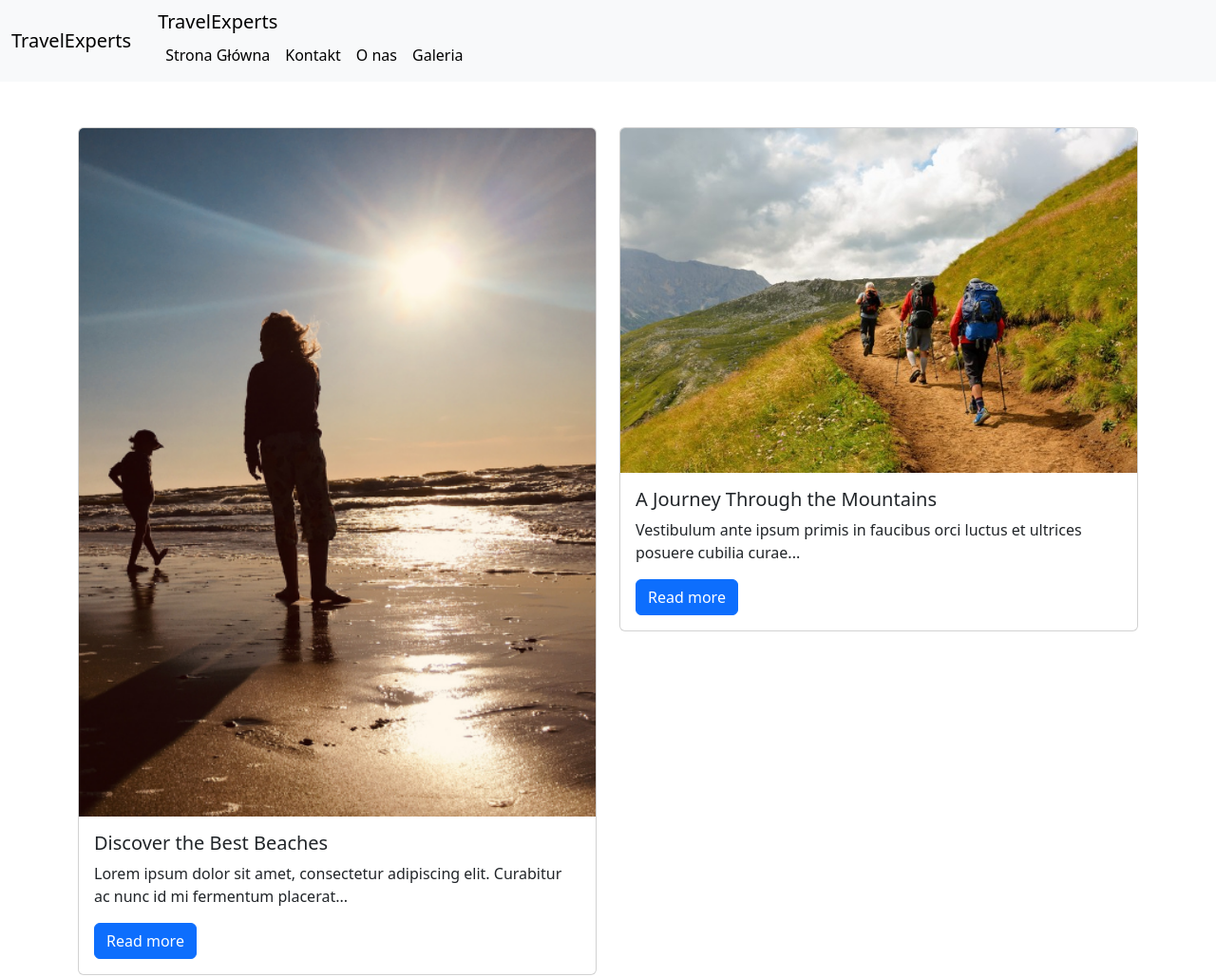
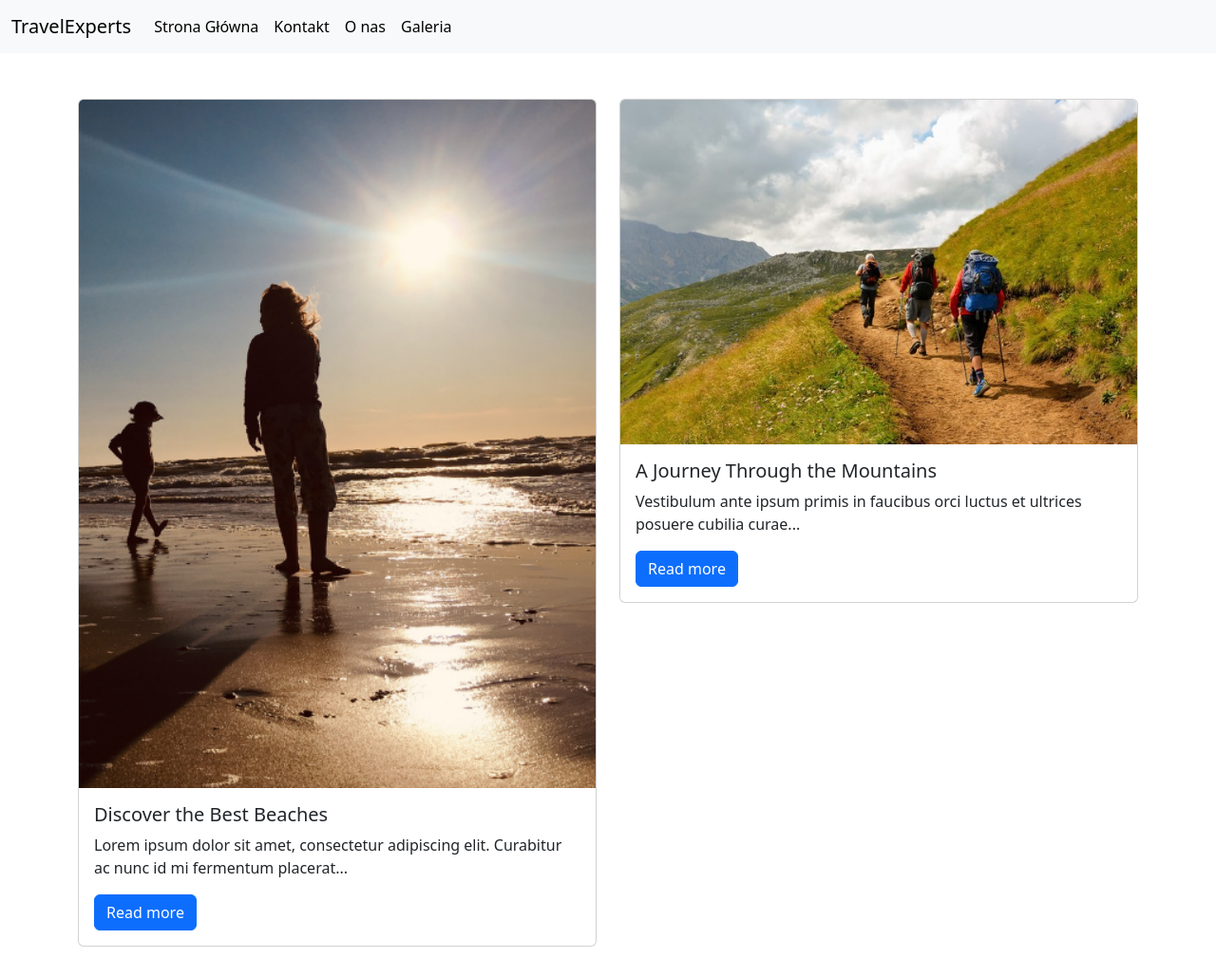
Before and after one commit to mateuszmiecz1i/stronka, a plain HTML site: page index.html in a window 1280 px wide. Shown: the top 1029 px of the page at 95% size. Drawn offline with nearby package versions, Linux system fonts and the light colour scheme.

Commit message:
Update_nav_index.html

```diff
--- a/index.html
+++ b/index.html
@@ -12,10 +12,7 @@
 
   <nav class="navbar navbar-expand-lg bg-body-tertiary">
 
-<!-- logo_nav -->
 
-<div class="container-fluid">
-  <a class="navbar-brand" href="https://mateuszmiecz1i.github.io/stronka/index.html">TravelExperts</a>
 
 <!-- logo_nav -->
 
```
